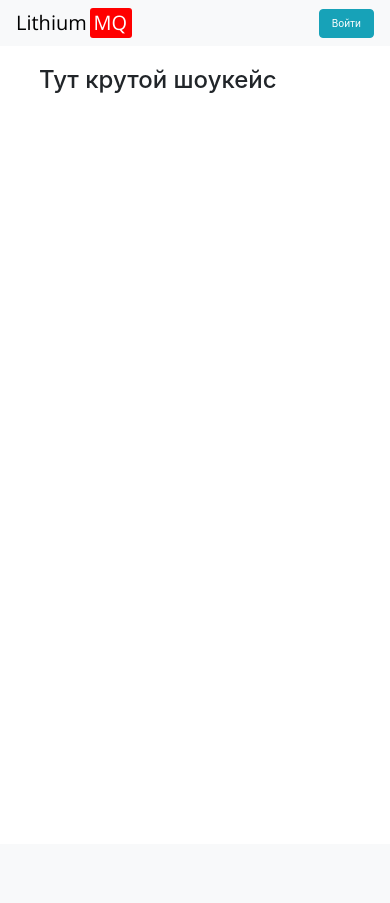
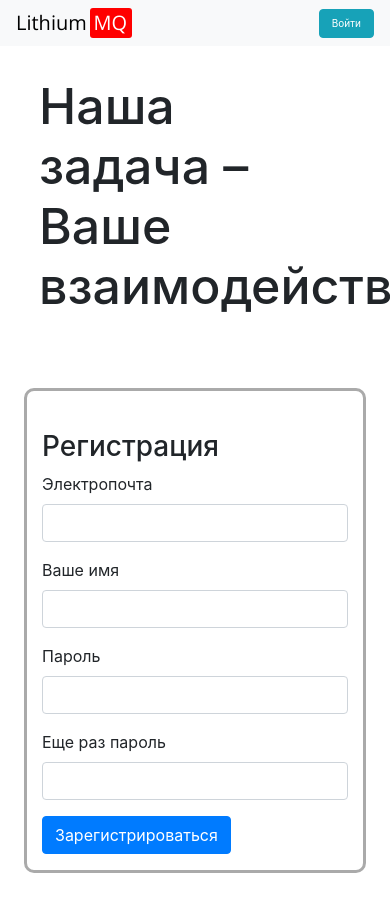
Before and after one commit to gaskeo/limq-panel, a Flask app: page / in a window 390 px wide; the page is wider, and only the part inside the window is pictured. Before the commit the page ends 93 px from the top of that part, so only its background shows below. Run offline with Flask 2, Linux system fonts and the light colour scheme; some libraries are stand-ins or nearby versions.

Commit message:
mainpage

```diff
--- a/handlers/index.py
+++ b/handlers/index.py
@@ -14,40 +14,73 @@ from flask_login import current_user, login_required, logout_user
 from errors import explain as explain_error
 from storage.channel import Channel
 from storage.key import Key
+from forms import RegisterForm
+from storage.user import User
 
 
 def create_handler(sess_cr: ClassVar) -> Blueprint:
     app = Blueprint("index", __name__)
 
-    @app.route("/")
+    @app.route("/", methods=["GET", "POST"])
     def index():
         error = request.args.get("error", None)
-
         param = {"title": "LithiumMQ", "name_site": "Lithium MQ", "current_user": current_user,
                  "error": explain_error(error) if error else None}
+        if current_user.is_authenticated:
 
-        if current_user.is_authenticated:
-            sess = sess_cr()
+            param = {"title": "LithiumMQ", "name_site": "Lithium MQ", "current_user": current_user,
+                     "error": explain_error(error) if error else None}
 
-            channels = sess.query(Channel).filter(Channel.owner_id == current_user.id).all()
+            if current_user.is_authenticated:
+                sess = sess_cr()
 
-            if channels:
-                key_stats = [...] * len(channels)
+                channels = sess.query(Channel).filter(Channel.owner_id == current_user.id).all()
 
-                for i, chan in enumerate(channels):
-                    r, w = 0, 0
-                    keys_assoc = sess.query(Key).filter(Key.chan_id == chan.id).all()
-                    for key in keys_assoc:
-                        if key.can_write():
-                            w += 1
-                        if key.can_read():
-                            r += 1
-                    key_stats[i] = r, w
+                if channels:
+                    key_stats = [...] * len(channels)
 
-                param["user_channels"] = channels
-                param["user_channels_stat"] = key_stats
+                    for i, chan in enumerate(channels):
+                        r, w = 0, 0
+                        keys_assoc = sess.query(Key).filter(Key.chan_id == chan.id).all()
+                        for key in keys_assoc:
+                            if key.can_write():
+                                w += 1
+                            if key.can_read():
+                                r += 1
+                        key_stats[i] = r, w
 
-        return render_template("mainpage.html", **param)
+                    param["user_channels"] = channels
+                    param["user_channels_stat"] = key_stats
+
+            return render_template("mainpage.html", **param)
+        else:
+            form = RegisterForm()
+
+            param["form"] = form
+            if not form.validate_on_submit():
+                return render_template("mainpage.html", **param)
+
+            if form.password.data != form.password_again.data:
+                return render_template("mainpage.html",
+                                       form=form,
+                                       message="Пароли не совпадают")
+
+            session = sess_cr()
+
+            if session.query(User).filter(User.email == form.email.data).first():
+                param["message"] = "Пользователь с таким email уже существует"
+                return render_template("mainpage.html", **param)
+
+            # noinspection PyArgumentList
+            user = User(
+                email=form.email.data,
+                username=form.username.data
+            )
+
+            user.set_password(form.password.data)
+            session.add(user)
+            session.commit()
+            return redirect("/login")
 
     @app.route("/logout")
     @login_required
--- a/templates/mainpage.html
+++ b/templates/mainpage.html
@@ -61,7 +61,57 @@
         <button type="submit" class="btn btn-success" ><i class="fas fa-plus"></i> Создать канал</button>
         </a>
         {% else %}
-    <h4>Тут крутой шоукейс</h4>
+        <div class="row align-items-center">
+        <div class="col-md mb30 card-container">
+            <h1 style="font-size: 50px">Наша задача &#8211; <br>Ваше взаимодействие</h1><br>
+        </div>
+        <div class="col-md mb30 card-container" style="border: 3px solid #aaa; border-radius: 10px">
+            <br><h3 class="register-label">Регистрация</h3>
+
+            {% if message %}
+            <div class="alert alert-danger" role="alert">
+                {{ message }}
+            </div>
+            {% endif %}
+            <form action="" method="post">
+                {{ form.hidden_tag() }}
+                <p>
+                    {{ form.email.label }}<br>
+                    {{ form.email(class="form-control", type="email") }}
+                    {% for error in form.email.errors %}
+                        <p class="alert alert-danger" role="alert">
+                            {{ error }}
+                        </p>
+                    {% endfor %}
+                <p>
+                    {{ form.username.label }}<br>
+                    {{ form.username(class="form-control") }}
+                    {% for error in form.username.errors %}
+                        <p class="alert alert-danger" role="alert">
+                            {{ error }}
+                        </p>
+                    {% endfor %}
+                <p>
+                    {{ form.password.label }}<br>
+                    {{ form.password(class="form-control", type="password") }}
+                    {% for error in form.password.errors %}
+                        <p class="alert alert-danger" role="alert">
+                            {{ error }}
+                        </p>
+                    {% endfor %}
+                <p>
+                    {{ form.password_again.label }}<br>
+                    {{ form.password_again(class="form-control", type="password") }}
+                    {% for error in form.password.errors %}
+                        <p class="alert alert-danger" role="alert">
+                            {{ error }}
+                        </p>
+                    {% endfor %}
+                <p>{{ form.submit(type="submit", class="btn btn-primary") }}</p>
+
+            </form>
+        </div>
+        </div>
     {% endif %}
 </div>
 {% endblock %}
```
Lines whose indentation alone changed are shown as unchanged.
